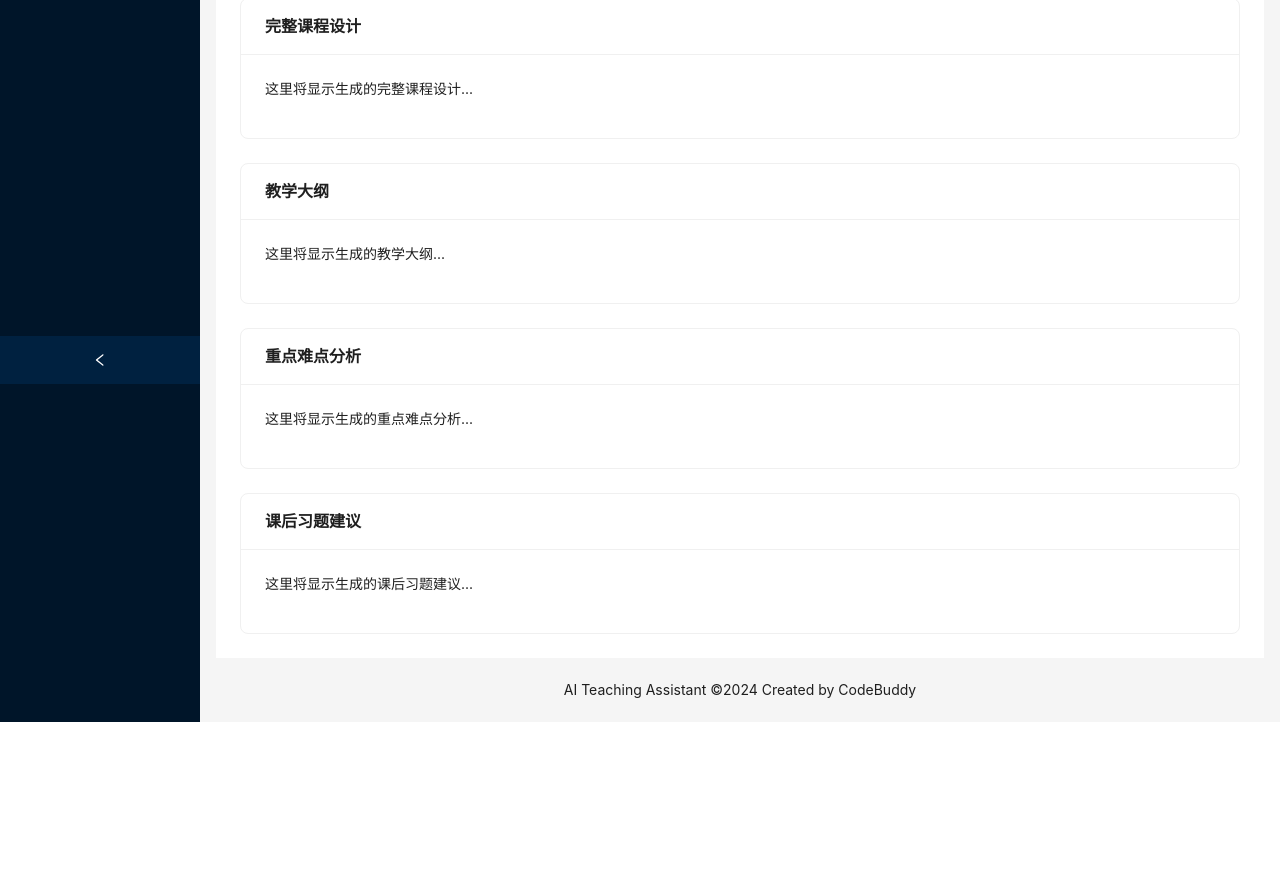
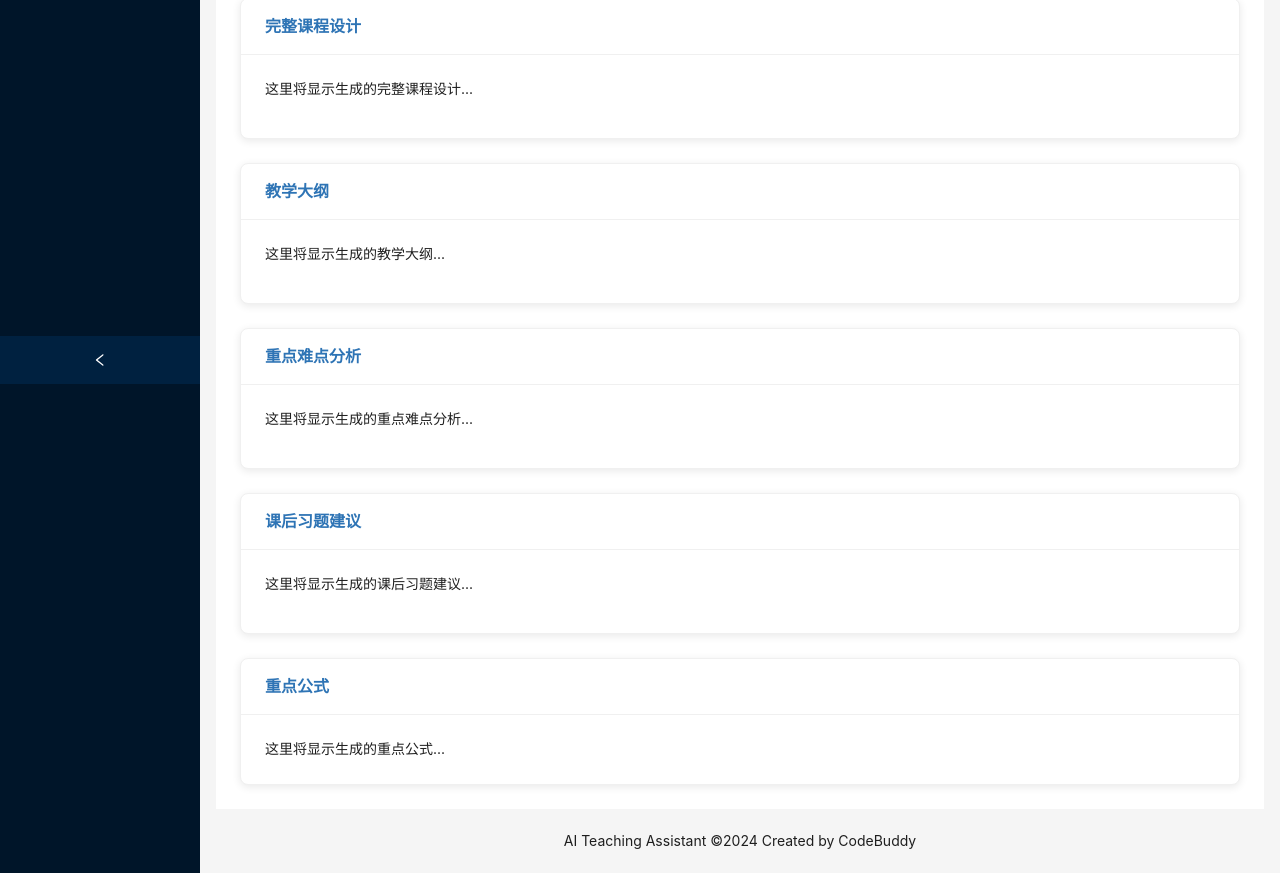
Before and after one commit to T2ek1ng0/ai-teaching-assistant, a React (Vite) app: page / in a window 1280 px wide. Shown: the part 416-1289 px from the top of the page. Before the commit the page ends 1138 px from the top, so only its background shows below. Built offline with nearby package versions, Linux system fonts and the light colour scheme.

Commit message:
完成了公式，页面美化

```diff
--- a/src/pages/CourseDesignAssistant.jsx
+++ b/src/pages/CourseDesignAssistant.jsx
@@ -1,6 +1,6 @@
 import React, { useState } from 'react';
 import { Form, Input, Button, Card, Typography, Space, Spin, message, Alert, Dropdown } from 'antd';
-import { DownloadOutlined, FileWordOutlined, FileMarkdownOutlined } from '@ant-design/icons';
+import { DownloadOutlined, FileWordOutlined, FileMarkdownOutlined, CopyOutlined } from '@ant-design/icons';
 import { saveAs } from 'file-saver';
 import { marked } from 'marked';
 import ReactMarkdown from 'react-markdown';
@@ -26,6 +26,7 @@ const CourseDesignAssistant = () => {
   "syllabus": "一个详细的、分章节的教学大纲，使用Markdown格式。",
   "keyPoints": "课程的重点和难点分析，使用Markdown格式。",
   "exercises": "3-5个相关的课后习题建议，使用Markdown格式。",
+  "keyFormulas": "提取课程中的核心公式，以LaTeX数组格式提供，例如：[\\"E=mc^2\\", \\"F=ma\\"]。",
   "fullCourseDesign": "一份完整的课程设计文档，包含课程简介、教学目标、教学安排、考核方式和教学资源，使用Markdown格式。"
 }`;
 
@@ -51,6 +52,15 @@ const CourseDesignAssistant = () => {
     }
 
     setLoading(false);
+  };
+
+  const copyToClipboard = (text) => {
+    navigator.clipboard.writeText(text).then(() => {
+      message.success('已成功复制到剪贴板');
+    }, (err) => {
+      message.error('复制失败');
+      console.error('Could not copy text: ', err);
+    });
   };
 
   // 导出为Markdown文件
@@ -303,25 +313,51 @@ const CourseDesignAssistant = () => {
 
       <Spin spinning={loading} tip="AI 正在努力生成中..." size="large">
         <Space direction="vertical" size="large" style={{ width: '100%' }}>
-          <Card title="完整课程设计">
+          <Card title="完整课程设计" bordered={true} style={{ boxShadow: '0 2px 8px rgba(0, 0, 0, 0.09)' }} headStyle={{ color: '#2E74B5' }}>
             <ReactMarkdown remarkPlugins={[remarkGfm]}>
               {result?.fullCourseDesign || '这里将显示生成的完整课程设计...'}
             </ReactMarkdown>
           </Card>
-          <Card title="教学大纲">
+          <Card title="教学大纲" bordered={true} style={{ boxShadow: '0 2px 8px rgba(0, 0, 0, 0.09)' }} headStyle={{ color: '#2E74B5' }}>
             <ReactMarkdown remarkPlugins={[remarkGfm]}>
               {result?.syllabus || '这里将显示生成的教学大纲...'}
             </ReactMarkdown>
           </Card>
-          <Card title="重点难点分析">
+          <Card title="重点难点分析" bordered={true} style={{ boxShadow: '0 2px 8px rgba(0, 0, 0, 0.09)' }} headStyle={{ color: '#2E74B5' }}>
             <ReactMarkdown remarkPlugins={[remarkGfm]}>
               {result?.keyPoints || '这里将显示生成的重点难点分析...'}
             </ReactMarkdown>
           </Card>
-          <Card title="课后习题建议">
+          <Card title="课后习题建议" bordered={true} style={{ boxShadow: '0 2px 8px rgba(0, 0, 0, 0.09)' }} headStyle={{ color: '#2E74B5' }}>
             <ReactMarkdown remarkPlugins={[remarkGfm]}>
               {result?.exercises || '这里将显示生成的课后习题建议...'}
             </ReactMarkdown>
+          </Card>
+          <Card
+            title="重点公式"
+            bordered={true}
+            style={{ boxShadow: '0 2px 8px rgba(0, 0, 0, 0.09)' }}
+            headStyle={{ color: '#2E74B5' }}
+            extra={
+              result?.keyFormulas && (
+                <Button
+                  icon={<CopyOutlined />}
+                  onClick={() => copyToClipboard(result.keyFormulas.join('\n'))}
+                >
+                  复制LaTeX
+                </Button>
+              )
+            }
+          >
+            {result?.keyFormulas ? (
+              <ul>
+                {result.keyFormulas.map((formula, index) => (
+                  <li key={index}>{`$$${formula}$$`}</li>
+                ))}
+              </ul>
+            ) : (
+              '这里将显示生成的重点公式...'
+            )}
           </Card>
         </Space>
       </Spin>
```
